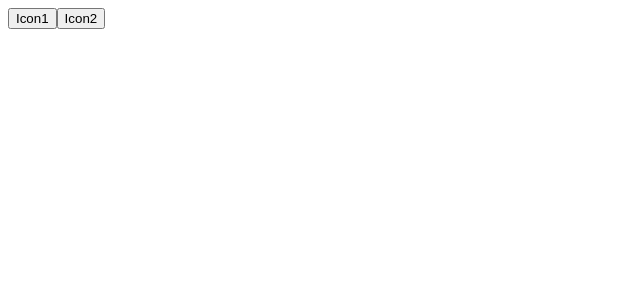
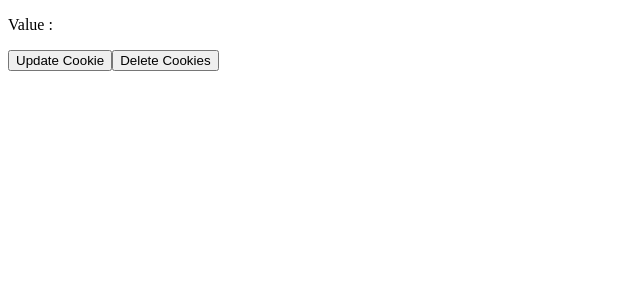
Before and after one commit to aeinmananni/react-use, a React (Vite) app: page / in a window 1280 px wide. Shown: the top 300 px of the page, without its empty margins (0-640 px from the left). Built offline with nearby package versions, Linux system fonts and the light colour scheme.

Commit message:
Add Cookie Manager

```diff
--- a/src/App.tsx
+++ b/src/App.tsx
@@ -1,9 +1,9 @@
-import PageIcon from "./components/side-effects/page-icon";
+import CookieManager from "./components/side-effects/cookie-manager";
 
 const App = () => {
   return (
     <>
-      <PageIcon />
+      <CookieManager />
     </>
   );
 };
--- /dev/null
+++ b/src/components/side-effects/cookie-manager.tsx
@@ -0,0 +1,20 @@
+import { useState } from "react";
+import { useCookie } from "react-use";
+const CookieManager = () => {
+  const [value, updateCookie, deleteCookie] = useCookie("my-cookie");
+  const [counter, setCounter] = useState<number>(1);
+
+  const updateCookieHandler = () => {
+    updateCookie(`Updated Cookie number is : ${counter}`);
+    setCounter(counter + 1);
+  };
+  return (
+    <div>
+      <p>Value : {value}</p>
+      <button onClick={updateCookieHandler}>Update Cookie</button>
+      <button onClick={deleteCookie}>Delete Cookies</button>
+    </div>
+  );
+};
+
+export default CookieManager;
```
